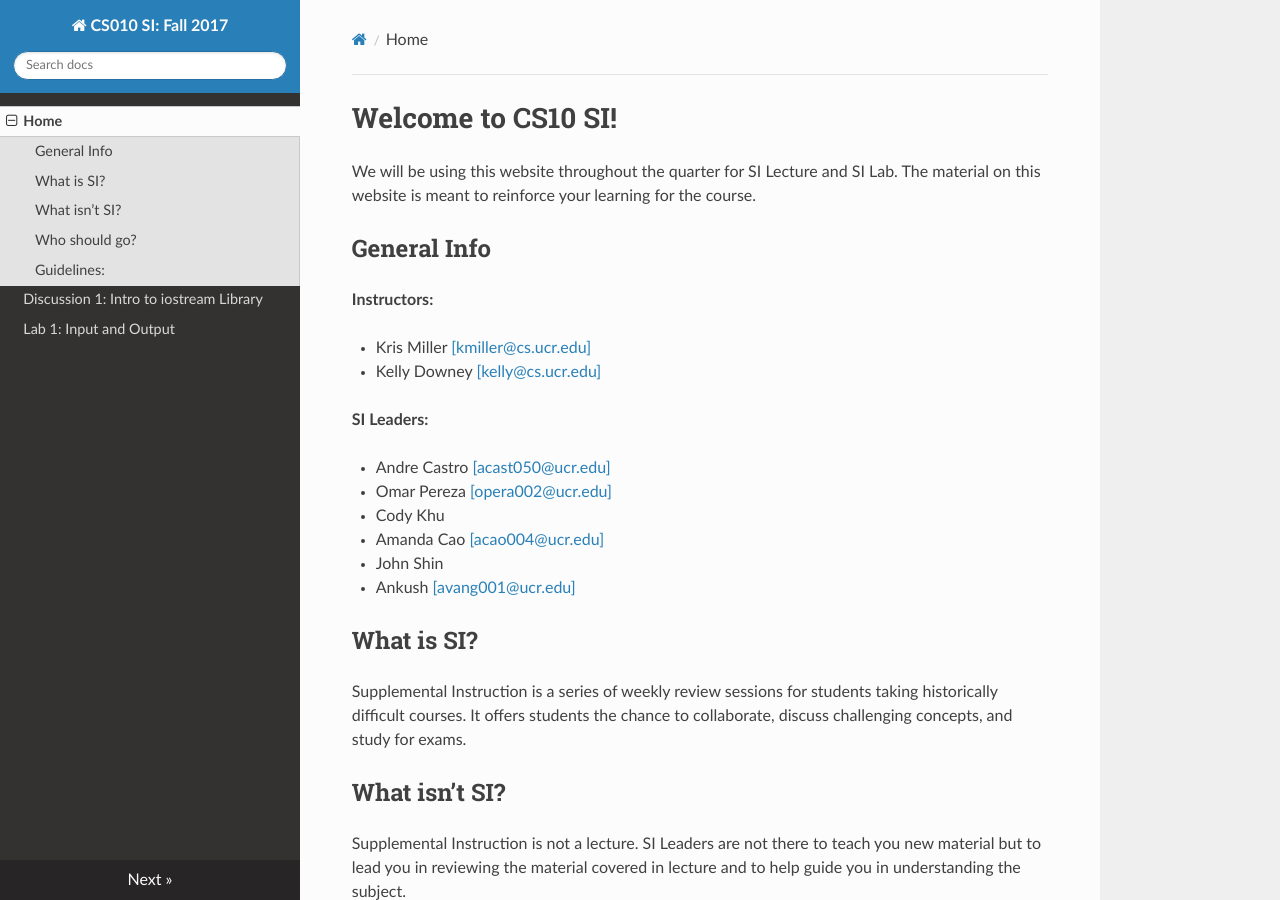
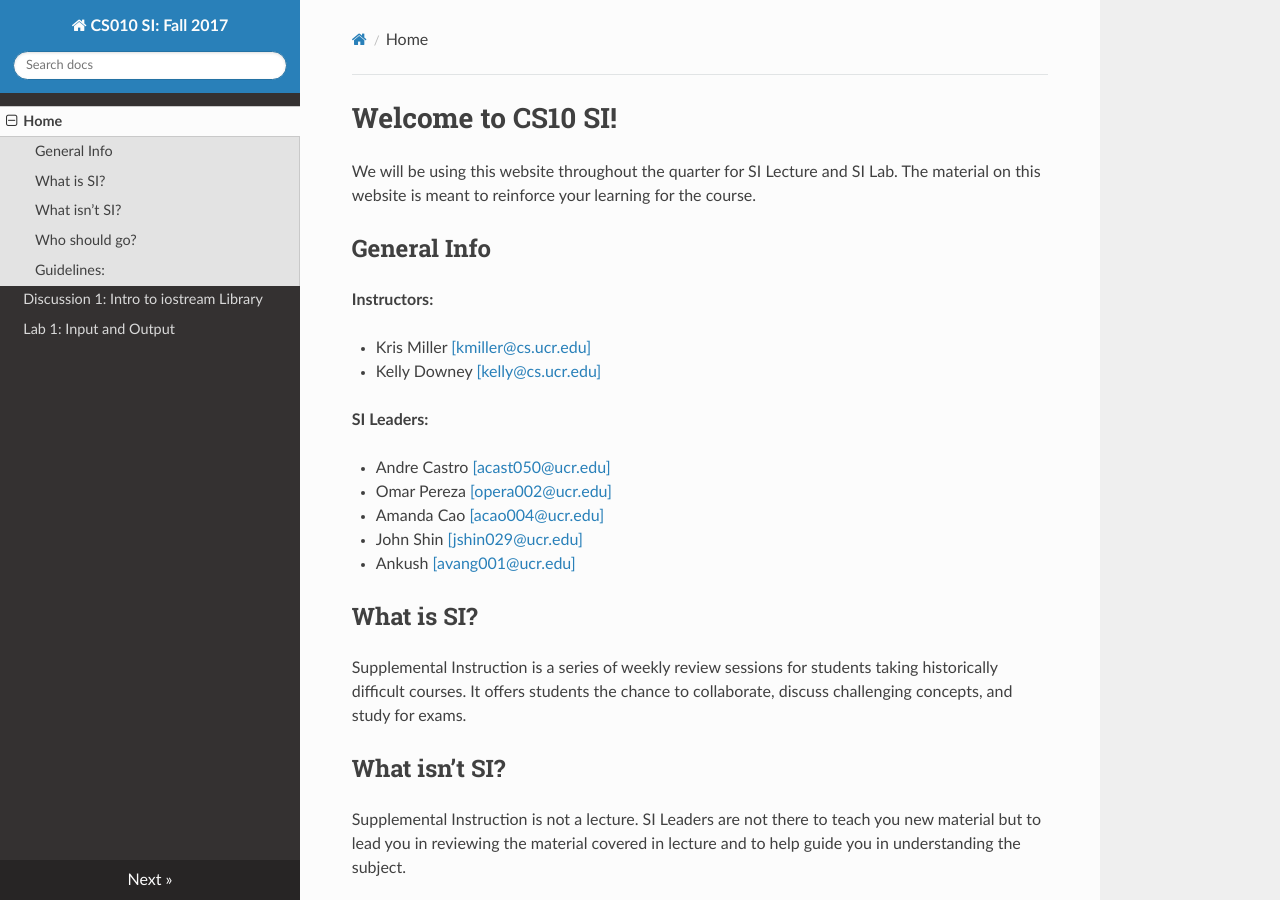
Before and after one commit to cs-si-ucr/cs10, an MkDocs documentation site: the page built from docs/index.md, in a window 1280 px wide and 900 px high. Built offline with MkDocs 1.6.1, drawn with Linux system fonts in a browser that asks for light colours; nearby versions of some CDN libraries; old or Windows-style settings are respelled for this version of MkDocs.

Commit message:
Updated emails cuz I already messed up lmaooo

```diff
--- a/docs/index.md
+++ b/docs/index.md
@@ -13,9 +13,8 @@ General Info
 
 * Andre Castro [[acast050@ucr.edu]](mailto:acast050@ucr.edu)
 * Omar Pereza [[opera002@ucr.edu]](mailto:opera002@ucr.edu)
-* Cody Khu
 * Amanda Cao [[acao004@ucr.edu]](mailto:acao004@ucr.edu)
-* John Shin
+* John Shin [[jshin029@ucr.edu]](mailto:john029@ucr.edu)
 * Ankush [[avang001@ucr.edu]](mailto:avang001@ucr.edu)
 
 What is SI?
```
